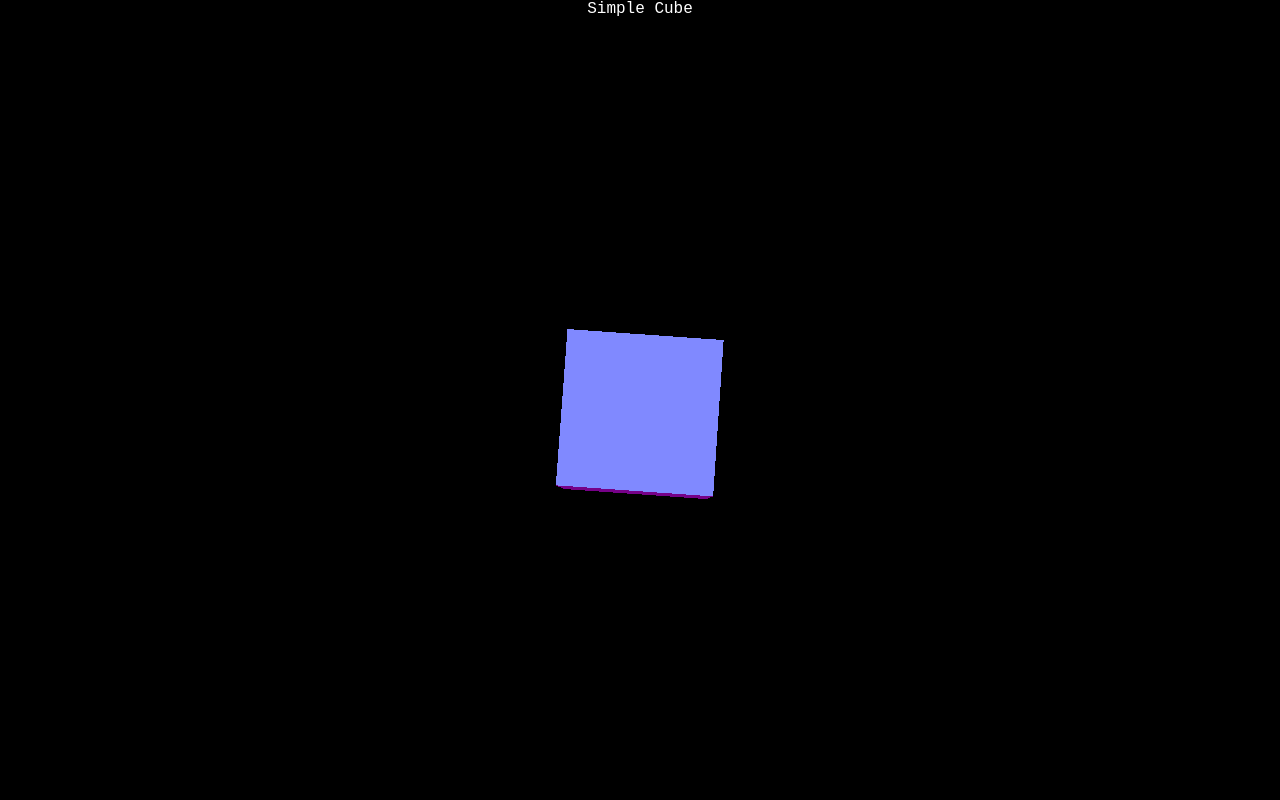
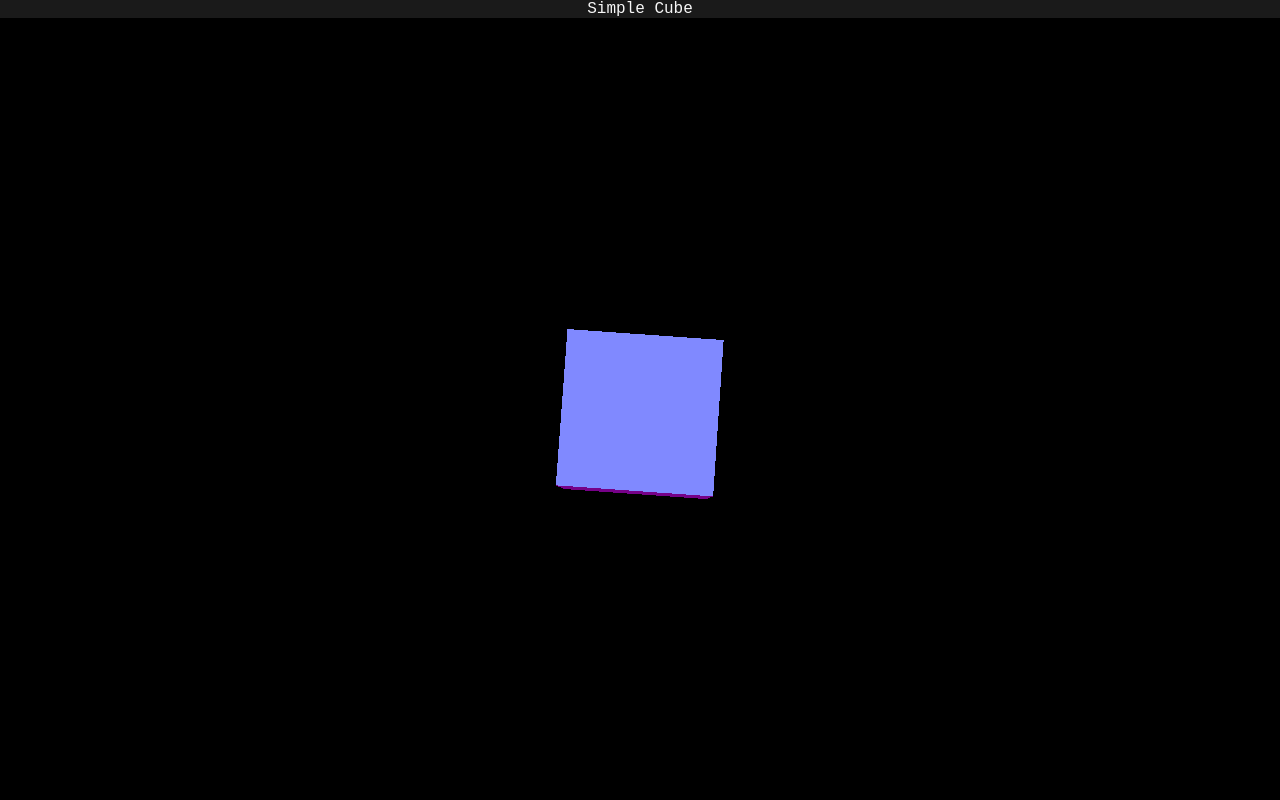
Before and after one commit to Feichtmeier/js_shader_lab, a plain HTML site: page index.html in a window 1280 px wide. Shown: the top 800 px of the page. Drawn offline with nearby package versions, Linux system fonts and the light colour scheme; animation ran at ten frames a second.

Commit message:
update style

```diff
--- a/index.html
+++ b/index.html
@@ -7,13 +7,6 @@
   <meta name="viewport" content="width=device-width, initial-scale=1">
   <link rel="stylesheet" href="/style.css">
   <link rel="icon" href="icons/favicon.ico?">
-  <style>
-    * {
-      box-sizing: border-box;
-      margin: 0;
-      padding: 0;
-    }
-  </style>
 </head>
 
 <body>
--- a/style.css
+++ b/style.css
@@ -1,10 +1,14 @@
-/* CSS files add styling rules to your content */
+* {
+  box-sizing: border-box;
+  margin: 0;
+  padding: 0;
+}
 
 body {
     font-family: 'Courier New', Courier, monospace;
-    color: white;
+    color: #f7f7f7;
     margin: 0;
     padding: 0;
-    background-color: black;
+    background-color: #1a1a1a;
     text-align: center;
   }
```
